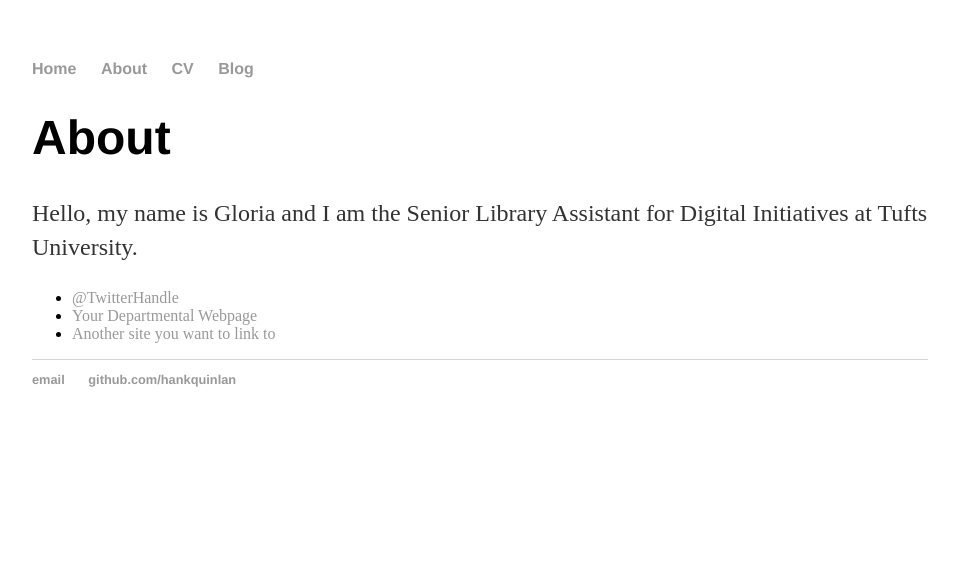
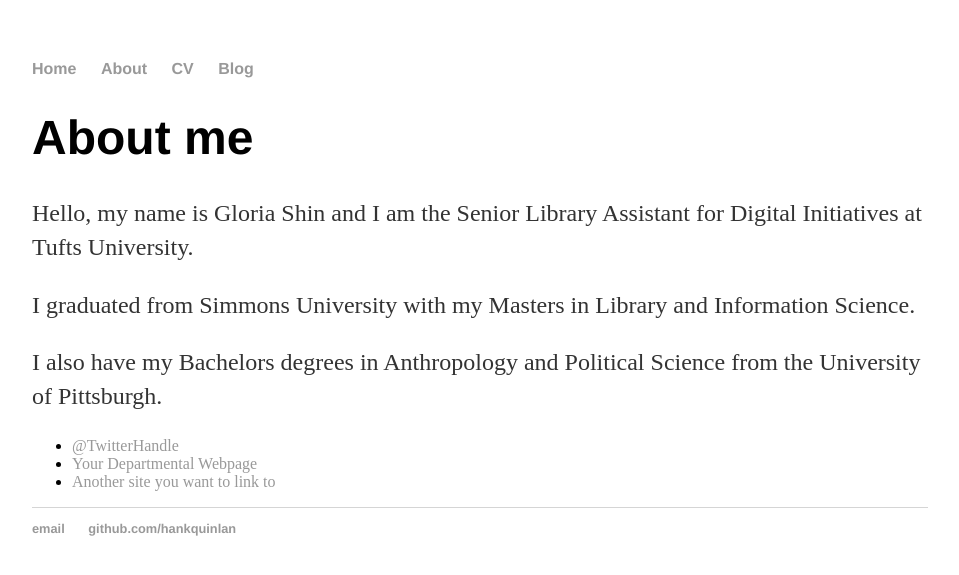
Before and after one commit to gloshin/gloriashin.github.io, a Jekyll site: the page built from about/index.html, in a window 1280 px wide. Shown: the top 575 px of the page, without its empty margins (160-1119 px from the left). Built offline with Jekyll 4.4.1, drawn with Linux system fonts in a browser that asks for light colours.

Commit message:
Update index.html

```diff
--- a/about/index.html
+++ b/about/index.html
@@ -4,8 +4,10 @@
 ---
 
 		<div class="about">
-			<h1>About</h1>
-			<p>Hello, my name is Gloria and I am the Senior Library Assistant for Digital Initiatives at Tufts University.</p>
+			<h1>About me</h1>
+			<p>Hello, my name is Gloria Shin and I am the Senior Library Assistant for Digital Initiatives at Tufts University.</p>
+			<p>I graduated from Simmons University with my Masters in Library and Information Science.</p>
+			<p>I also have my Bachelors degrees in Anthropology and Political Science from the University of Pittsburgh.</p>
 
 			<ul class="contacts">
 				<li><a href="#">@TwitterHandle</a></li>
```
